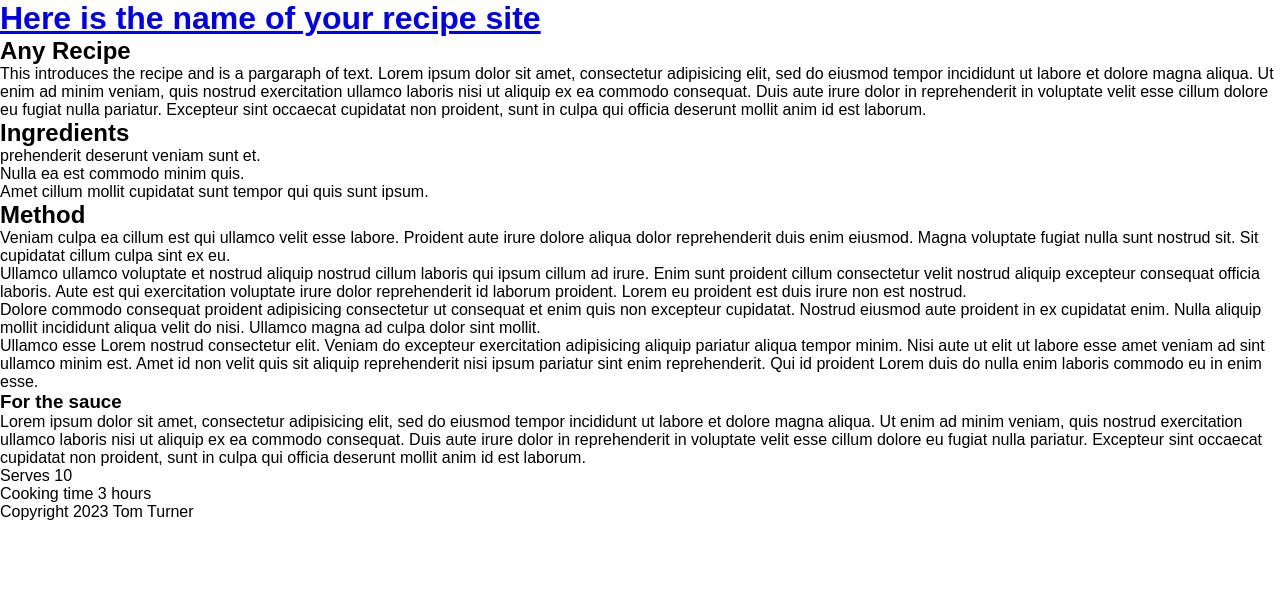
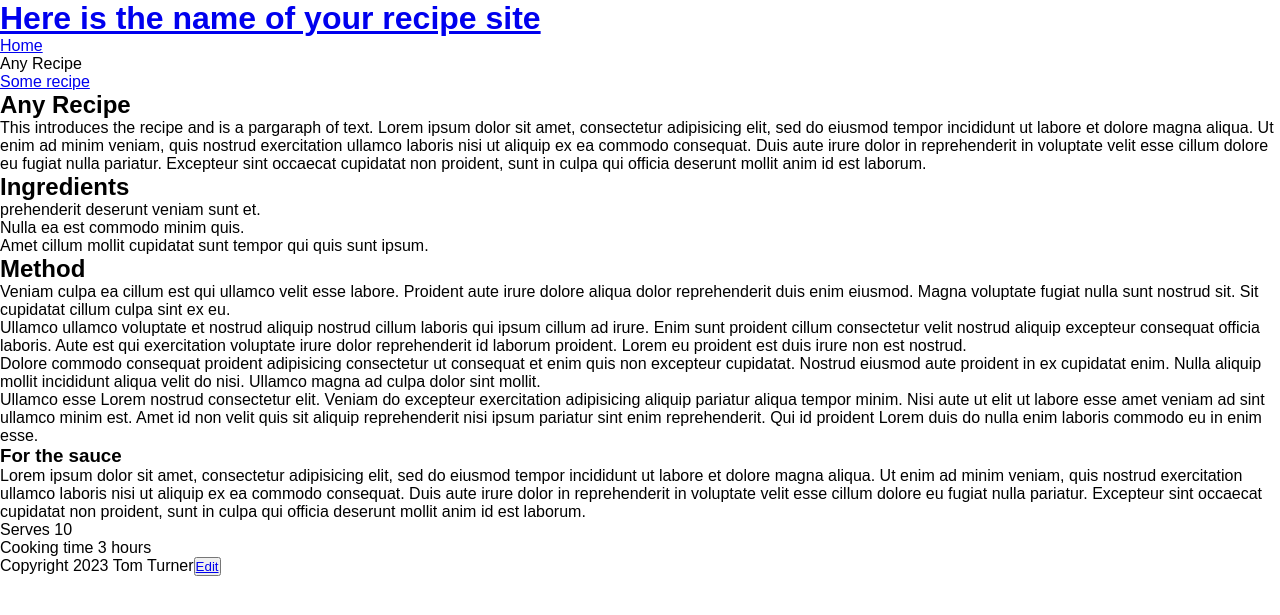
Before and after one commit to Tomturner11/CornishCatch, a Jekyll site: the page built from _recipes/recipe2.md, in a window 1280 px wide. Shown: the top 615 px of the page. Built offline with Jekyll 4.4.1, drawn with Linux system fonts in a browser that asks for light colours; some of the changed lines change nothing that is shown.

Commit message:
Update _config.yml

```diff
--- a/_config.yml
+++ b/_config.yml
@@ -3,8 +3,8 @@
 url: "https://localcaughtrecipes.netlify.app"   #change this to yours
 repository: Tomturner11/SeaFoodRecipes
 title: Your recipe collection
-recipemenu: false # you can change to true and a menu of all recipes will appear
-editbutton: false # you can navigate to edit your site by going to https://yoursite.netlify.app/admin
+recipemenu: true # you can change to true and a menu of all recipes will appear
+editbutton: true # you can navigate to edit your site by going to https://yoursite.netlify.app/admin
 # change the above to true and an admin button will appear in your footer
 searchbutton: false # you can have a search feature by adding this button to the footer
 # change the above to true and a search button will appear in your footer
```
